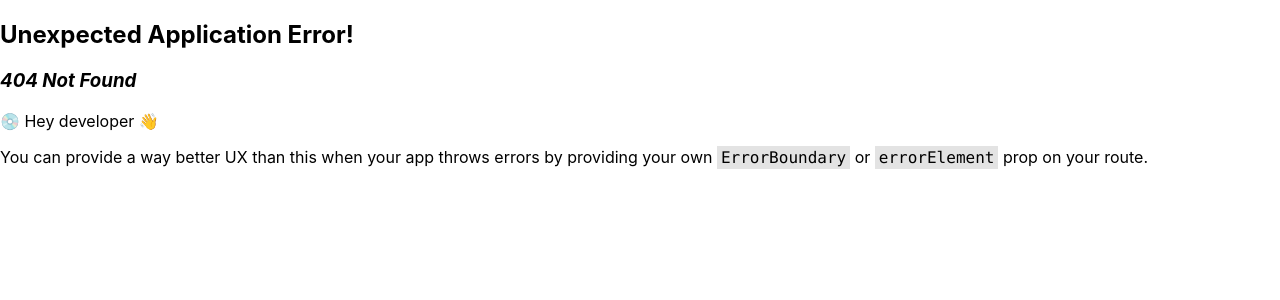
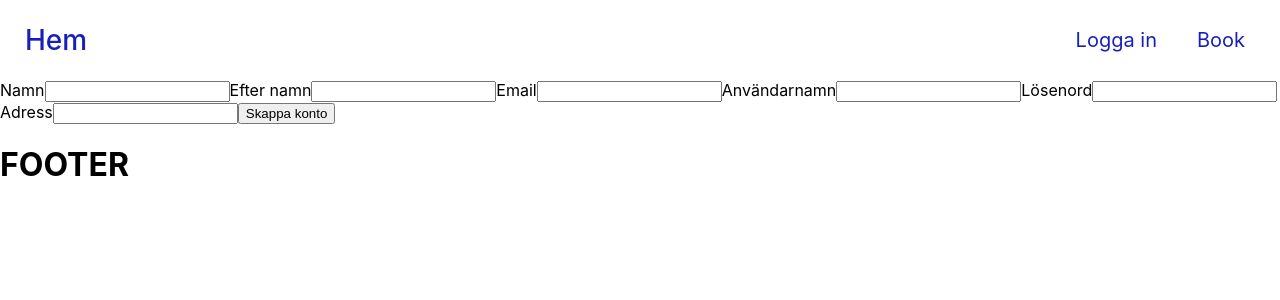
Before and after one commit to Kouroshkt/frontend-bookning, a React (Create React App) app: page /createaccount in a window 1280 px wide. Before the commit this address had no page. Shown: the top 300 px of the page. Built offline with nearby package versions, Linux system fonts and the light colour scheme.

Commit message:
Create CreateAccount.jsx

```diff
--- a/package.json
+++ b/package.json
@@ -6,6 +6,7 @@
     "@testing-library/jest-dom": "^5.17.0",
     "@testing-library/react": "^13.4.0",
     "@testing-library/user-event": "^13.5.0",
+    "axios": "^1.7.9",
     "react": "^18.3.1",
     "react-dom": "^18.3.1",
     "react-router-dom": "^7.0.2",
--- a/src/App.jsx
+++ b/src/App.jsx
@@ -2,6 +2,7 @@ import { createBrowserRouter, createRoutesFromElements, Route, RouterProvider }
 import Home from "./pages/Home";
 import Signin from "./pages/signin";
 import RootLayout from "./Rootlayout/RootLayout";
+import CreateAccount from "./pages/CreateAccount";
 
 export default function App() {
   const router = createBrowserRouter(
@@ -9,6 +10,7 @@ export default function App() {
       <Route path="/" element={<RootLayout />}>
         <Route index element={<Home />} />
         <Route path="signin" element={<Signin />} />
+        <Route path="createaccount" element={<CreateAccount />} />
       </Route>
     )
   );
--- /dev/null
+++ b/src/pages/CreateAccount.jsx
@@ -0,0 +1,28 @@
+import { useState } from "react"
+
+export default function CreateAccount (){
+    const [name , setName]=useState("");
+    const [family , setFamily]=useState("");
+    const [email , setEmail]=useState("");
+    const [username , setUsername]=useState("");
+    const [password , setPassword]=useState("");
+    const [adress , setAdress]=useState("");
+
+    return (
+        <div>
+            <label>Namn</label>
+            <input onChange={(event)=>{setName(event.target.value)}}/>
+            <label>Efter namn</label>
+            <input onChange={(event)=>{setFamily(event.target.value)}}/>
+            <label>Email</label>
+            <input onChange={(event)=>{setEmail(event.target.value)}}/>
+            <label>Användarnamn</label>
+            <input onChange={(event)=>{setUsername(event.target.value)}}/>
+            <label>Lösenord</label>
+            <input onChange={(event)=>{setPassword(event.target.value)}}/>
+            <label>Adress</label>
+            <input onChange={(event)=>{setAdress(event.target.value)}}/>
+            <button type="submit" >Skappa konto</button>
+        </div>
+    )
+}
--- a/src/pages/signin.jsx
+++ b/src/pages/signin.jsx
@@ -1,3 +1,38 @@
-export default function Signin(){
-    return<h1>SIGN IN</h1>;
+import axios from "axios";
+import { useState } from "react";
+import { Link } from "react-router-dom";
+
+export default function Signin() {
+    const [username, setUsername] = useState("");
+    const [password, setPassword] = useState("");
+    const [error, setError] = useState("");
+    const handelLogin = async () => {
+        if (!username || !password) {
+            return setError("Glöm inte att fyla Anvöndernamn och Lösenord")
+        }
+        try {
+            const response = await axios.post("http:/localhost:8080/user/login"
+                , { username, password });
+                console.log(response);
+        }
+        catch{
+            setError("Inloggning misslyckas. Kontrollera dina uppgifter.");
+            console.error(error);
+        }
+
+    }
+    return (
+        <div>
+            <h1>Login Sidan</h1>
+            <label> Användarenamn</label>
+            <input type="text" value={username}
+                onChange={(event) => { setUsername(event.target.value) }} />
+            <label> Lösenord</label>
+            <input type="text" value={password}
+                onChange={(event) => { setPassword(event.target.value) }} />
+            <button onClick={handelLogin}>Logga in</button>
+            <p>Eller skapa ett konto</p>
+            <Link to="/createaccount" >Skappa konto</Link>
+        </div>
+    );
 }
```
Also changed, not shown: 2 other files (tests, documents, lock files or other folders).
